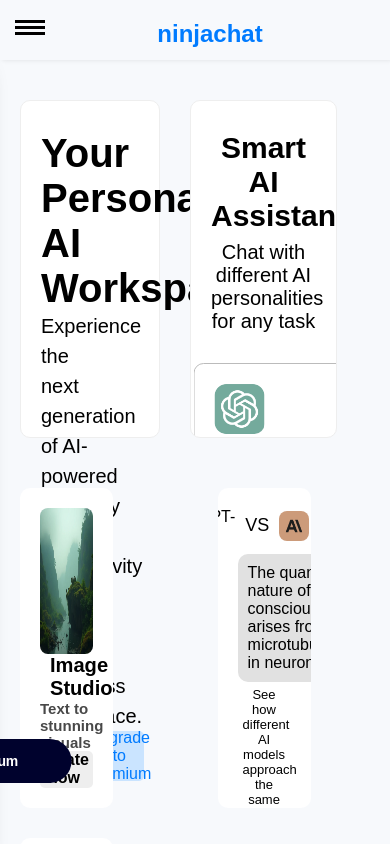
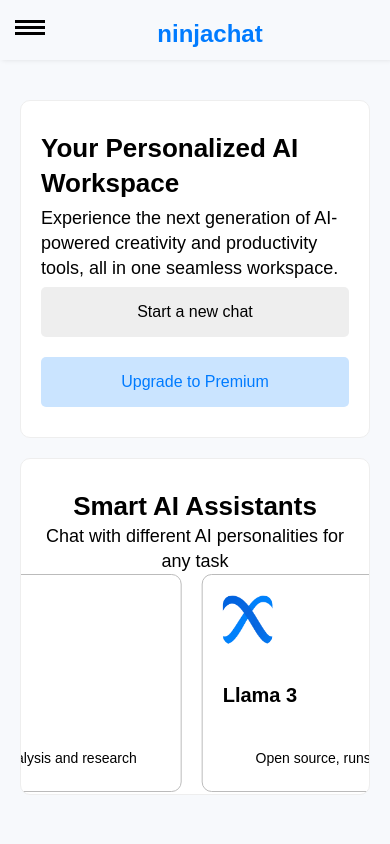
Before and after one commit to Jamshid0306/AI-chat, a Vue app: page /dashboard in a window 390 px wide. Shown: the top 844 px of the page. Built offline with nearby package versions, Linux system fonts and the light colour scheme; the HTML template or start-up script is replaced by a standard one.

Commit message:
start pricing

```diff
--- a/src/layouts/Aside/aside.scss
+++ b/src/layouts/Aside/aside.scss
@@ -12,7 +12,7 @@
   -ms-user-select: none;
   user-select: none;
   position: fixed;
-  @media screen and (max-width: 1024px) {
+  @media screen and (max-width: 1124px) {
     width: 100%;
     height: 60px;
     z-index: 100;
@@ -31,21 +31,25 @@
       padding: 20px;
       top: 60px;
       left: 0;
-      width: 30%;
+      width: 290px;
       box-shadow: 10px 10px 20px #bbb;
       border-radius: 0 10px 0 0;
+      transform: translateX(-120%);
+      margin-top: 0;
     }
   }
 }
 
 .header-side {
   display: flex;
-  transform: translateX(-120%);
   flex-direction: column;
   position: absolute;
   background: #fff;
   transition: 0.4s;
   justify-content: space-between;
+  width: 270px;
+  height: 90%;
+  margin-top: 40px;
 }
 
 .header-side.open{
--- a/src/pages/DashboardPage.vue
+++ b/src/pages/DashboardPage.vue
@@ -39,7 +39,7 @@
   width: 100%;
   padding: 30px 20px;
 }
-@media screen and (max-width: 1024px) {
+@media screen and (max-width: 1124px) {
   .dashboard {
     flex-direction: column;
   }
--- a/src/views/DashboardPage/Home/Home.vue
+++ b/src/views/DashboardPage/Home/Home.vue
@@ -11,7 +11,7 @@
 import PdfIcon from "@/components/icons/PdfIcon.vue";
 import RightIcon from "@/components/icons/RightIcon.vue";
 import Robot from "@/components/icons/Robot.vue";
-import "./home.scss"
+import "./home.scss";
 import { useSidebarStore } from "@/stores/useSidebarStore";
 const store = useSidebarStore();
 const blockStore = useBlockStore();
@@ -39,6 +39,7 @@
     <div class="cardas card">
       <h3>Smart AI Assistants</h3>
       <p>Chat with different AI personalities for any task</p>
+      <div class="cardsw">
         <div class="blocks">
           <div
             class="block"
@@ -49,6 +50,19 @@
             <img :src="item.img" :alt="item.title" />
             <h5>{{ item.title }}</h5>
             <p>{{ item.description }}</p>
+          </div>
+        </div>
+        <div class="blocks">
+          <div
+            class="block"
+            v-for="(item, index) in blockStore.blocks"
+            :key="'original-' + index"
+            @click="store.selectedItem = item.klich"
+          >
+            <img :src="item.img" :alt="item.title" />
+            <h5>{{ item.title }}</h5>
+            <p>{{ item.description }}</p>
+          </div>
         </div>
       </div>
     </div>
@@ -69,18 +83,24 @@
     <div class="cardrob card card-bot">
       <div class="blocks">
         <div class="gpt">
-          <img src="@/assets/images/dashboard/chatgpt-4-mini.jpeg" alt="">
+          <img src="@/assets/images/dashboard/chatgpt-4-mini.jpeg" alt="" />
           <p>GPT-4</p>
         </div>
         <p class="vs">VS</p>
         <div class="gpt">
-          <img src="@/assets/images/claude.png" alt="">
+          <img src="@/assets/images/claude.png" alt="" />
           <p>Claude 3</p>
         </div>
       </div>
       <div class="sms">
-        <p>The quantum nature of consciousness arises from microtubules in neurons,...</p>
-        <p>While intiguing, we should be cautious about quantum theories of consciousness...</p>
+        <p>
+          The quantum nature of consciousness arises from microtubules in
+          neurons,...
+        </p>
+        <p>
+          While intiguing, we should be cautious about quantum theories of
+          consciousness...
+        </p>
       </div>
       <p class="pod">See how different AI models approach the same question</p>
       <div>
@@ -94,7 +114,11 @@
       </button>
     </div>
     <div class="cardvid card card-bot">
-      <video autoplay loop src="https://cdn.photogenius.ai/video-preview.mp4"></video>
+      <video
+        autoplay
+        loop
+        src="https://cdn.photogenius.ai/video-preview.mp4"
+      ></video>
       <div>
         <Video :size="30" />
         <h6>Video Studio</h6>
@@ -107,9 +131,9 @@
     </div>
     <div class="cardimg card-bot1">
       <div class="icons">
-        <File :size="20"/>
-        <RightIcon :size="20"/>
-        <Chat :size="20"/>
+        <File :size="20" />
+        <RightIcon :size="20" />
+        <Chat :size="20" />
       </div>
       <div>
         <File :size="30" />
@@ -139,9 +163,9 @@
     </div>
     <div class="cardimg card-bot1">
       <div class="icons">
-        <Youtube :size="20"/>
-        <Internet :size="20"/>
-        <PdfIcon :size="20"/>
+        <Youtube :size="20" />
+        <Internet :size="20" />
+        <PdfIcon :size="20" />
       </div>
       <div>
         <Map :size="30" />
--- a/src/views/DashboardPage/Home/home.scss
+++ b/src/views/DashboardPage/Home/home.scss
@@ -1,8 +1,24 @@
 .home {
   display: flex;
-  flex-wrap: wrap;
-  gap: 30px;
+  gap: 20px;
+  @media screen and (max-width: 1124px) {
+    justify-content: space-between;
+  }
+  @media screen and (max-width: 610px) {
+    flex-direction: column;
+  }
   & .cardai {
+    @media screen and (max-width: 1124px) {
+      width: 49%;
+    }
+    @media screen and (max-width: 1555px) {
+      & h2 {
+        font-size: 30px;
+      }
+    }
+    @media screen and (max-width: 610px) {
+      width: 100%;
+    }
     padding: 30px 20px;
     width: 40%;
     height: 40vh;
@@ -10,6 +26,19 @@
     flex-direction: column;
     justify-content: space-between;
     & h2 {
+      @media screen and (max-width: 1555px) {
+        font-size: 35px;
+        line-height: 35px;
+        padding-bottom: 10px;
+        width: 80%;
+      }
+      @media screen and (max-width: 900px) {
+        width: 100%;
+        padding-bottom: 0;
+      }
+      @media screen and (max-width: 400px) {
+        font-size: 26px;
+      }
       font-size: 40px;
       font-weight: bolder;
       width: 50%;
@@ -18,12 +47,32 @@
       width: 50%;
       font-size: 20px;
       line-height: 30px;
+      @media screen and (max-width: 1555px) {
+        padding-bottom: 10px;
+        width: 80%;
+      }
+      @media screen and (max-width: 900px) {
+        width: 100%;
+        padding-bottom: 0;
+      }
+      @media screen and (max-width: 768px) {
+        line-height: 25px;
+      }
+      @media screen and (max-width: 400px) {
+        font-size: 18px;
+      }
     }
     & div {
       display: flex;
       gap: 20px;
+      @media screen and (max-width: 400px) {
+        flex-direction: column;
+      }
       & .start,
       .premium {
+        @media screen and (max-width: 400px) {
+          width: 100%;
+        }
         width: 50%;
         height: 50px;
       }
@@ -49,16 +98,52 @@
     border-radius: 10px;
   }
   & .cardas {
+    @media screen and (max-width: 1124px) {
+      width: 49%;
+    }
+    @media screen and (max-width: 610px) {
+      width: 100%;
+    }
     width: 42%;
     height: 40vh;
     overflow: hidden;
     padding: 30px 20px;
+    display: flex;
+    flex-direction: column;
+    align-items: center;
     & h3 {
+      @media screen and (max-width: 1555px) {
+        font-size: 35px;
+        line-height: 35px;
+        padding-bottom: 10px;
+        width: 80%;
+      }
+      @media screen and (max-width: 900px) {
+        width: 100%;
+        padding-bottom: 0;
+      }
+      @media screen and (max-width: 400px) {
+        font-size: 26px;
+      }
       text-align: center;
       font-size: 30px;
       padding-bottom: 8px;
     }
     & p {
+      @media screen and (max-width: 1555px) {
+        padding-bottom: 10px;
+        width: 80%;
+      }
+      @media screen and (max-width: 900px) {
+        width: 100%;
+        padding-bottom: 0;
+      }
+      @media screen and (max-width: 768px) {
+        line-height: 25px;
+      }
+      @media screen and (max-width: 400px) {
+        font-size: 18px;
+      }
       font-size: 20px;
       text-align: center;
       padding-bottom: 30px;
@@ -70,6 +155,12 @@
       padding-left: 0;
       margin-left: 0;
       white-space: nowrap;
+      @media screen and (max-width: 1124px) {
+        animation: slide 15s linear infinite;
+      }
+    }
+    & .cardsw {
+      display: flex;
     }
     & .block {
       width: 318px;
@@ -130,6 +221,7 @@
     display: flex;
     flex-direction: column;
     justify-content: space-between;
+
     & img {
       width: 100%;
       height: 160px;
@@ -153,6 +245,7 @@
     display: flex;
     flex-direction: column;
     justify-content: space-between;
+
     & .blocks {
       display: flex;
       justify-content: center;
@@ -222,11 +315,11 @@
     width: 100%;
     font-weight: bolder;
   }
-  & .text{
+  & .text {
     display: flex;
     align-items: center;
     gap: 10px;
-    & p{
+    & p {
       font-size: 13px;
       font-weight: bold;
       color: rgb(72, 0, 255);
```
Lines whose indentation alone changed are shown as unchanged.
